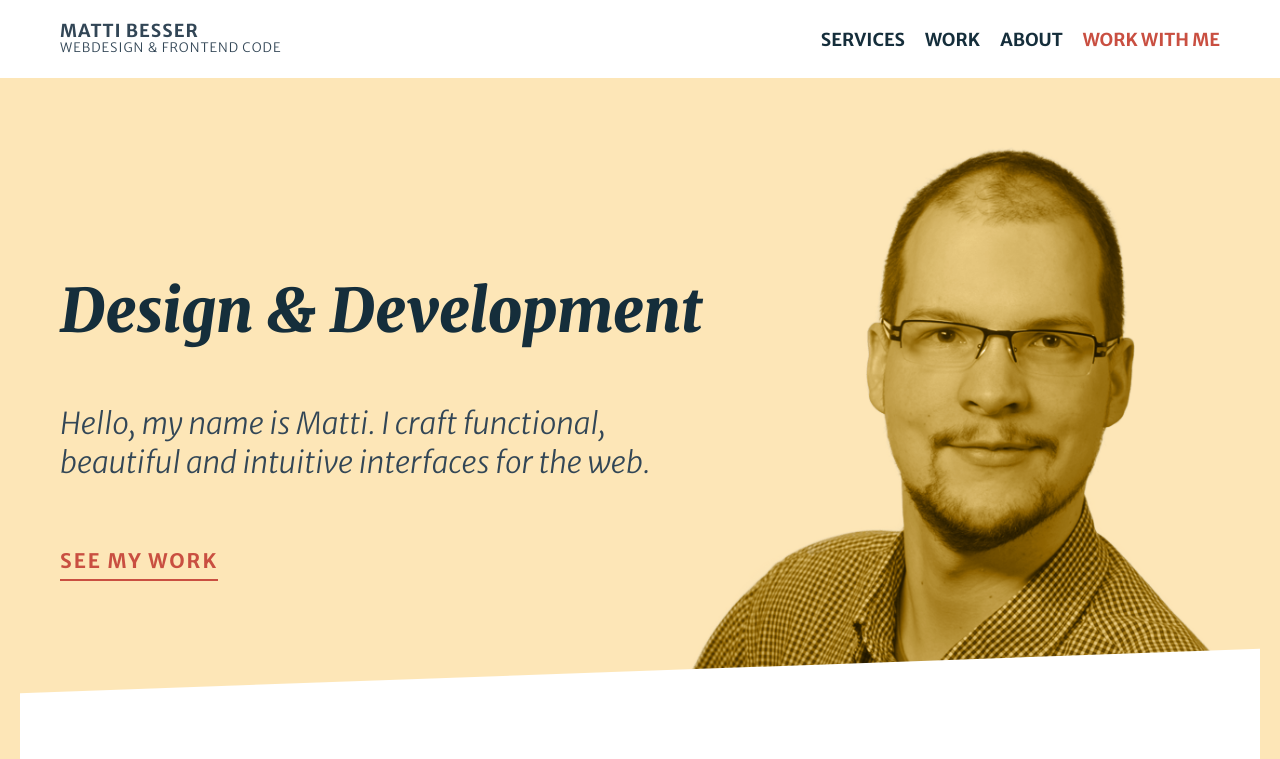
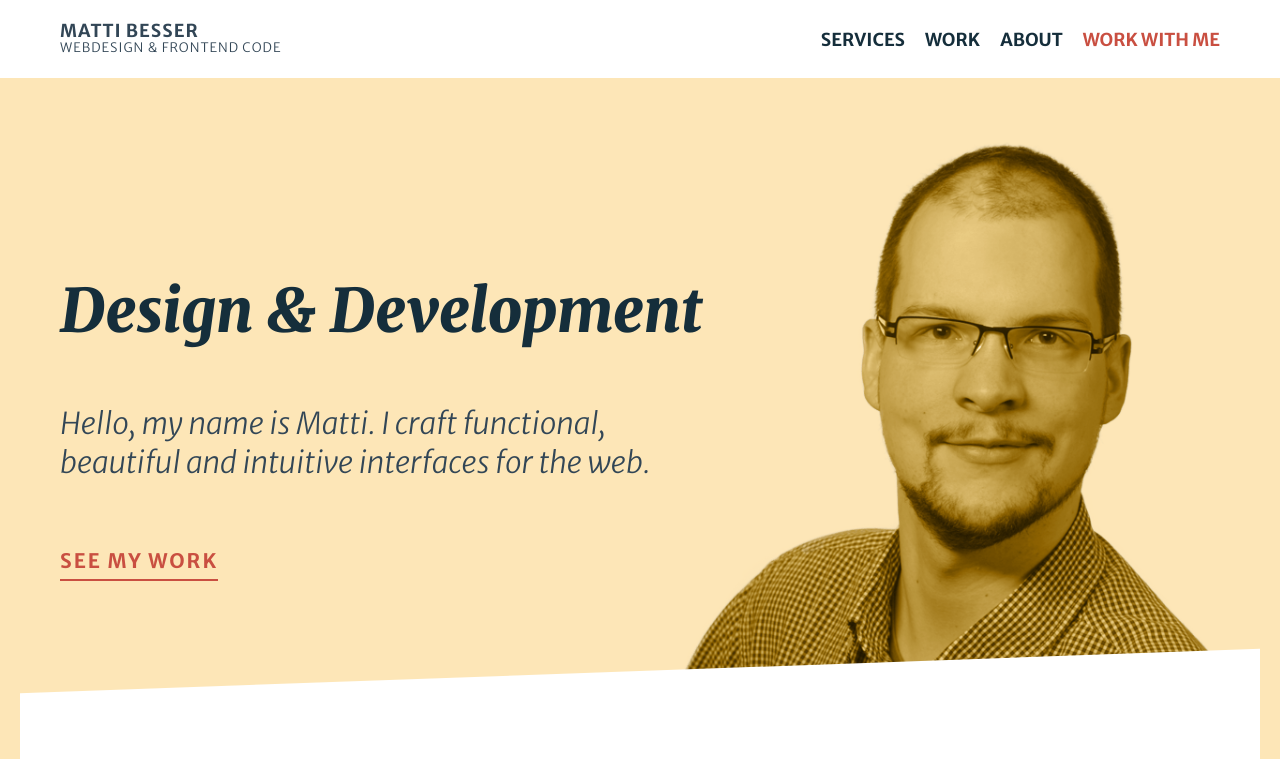
Before and after one commit to mbesser/mbesser.github.io, a Jekyll site: the page built from index.html, in a window 1280 px wide. Shown: the top 759 px of the page. Built offline with Jekyll 4.4.1, drawn with Linux system fonts in a browser that asks for light colours; nearby versions of some CDN libraries.

Commit message:
style: Adjust home face.

```diff
--- a/assets/sass/_base.scss
+++ b/assets/sass/_base.scss
@@ -75,12 +75,11 @@
 
   @include respond-to(medium) {
     top: 10%;
-    background-size: 60%;
+    background-size: contain;
   }
 
   @include respond-to(ultra) {
     background-position: 80% 100%;
-    background-size: contain;
   }
 }
 
```
